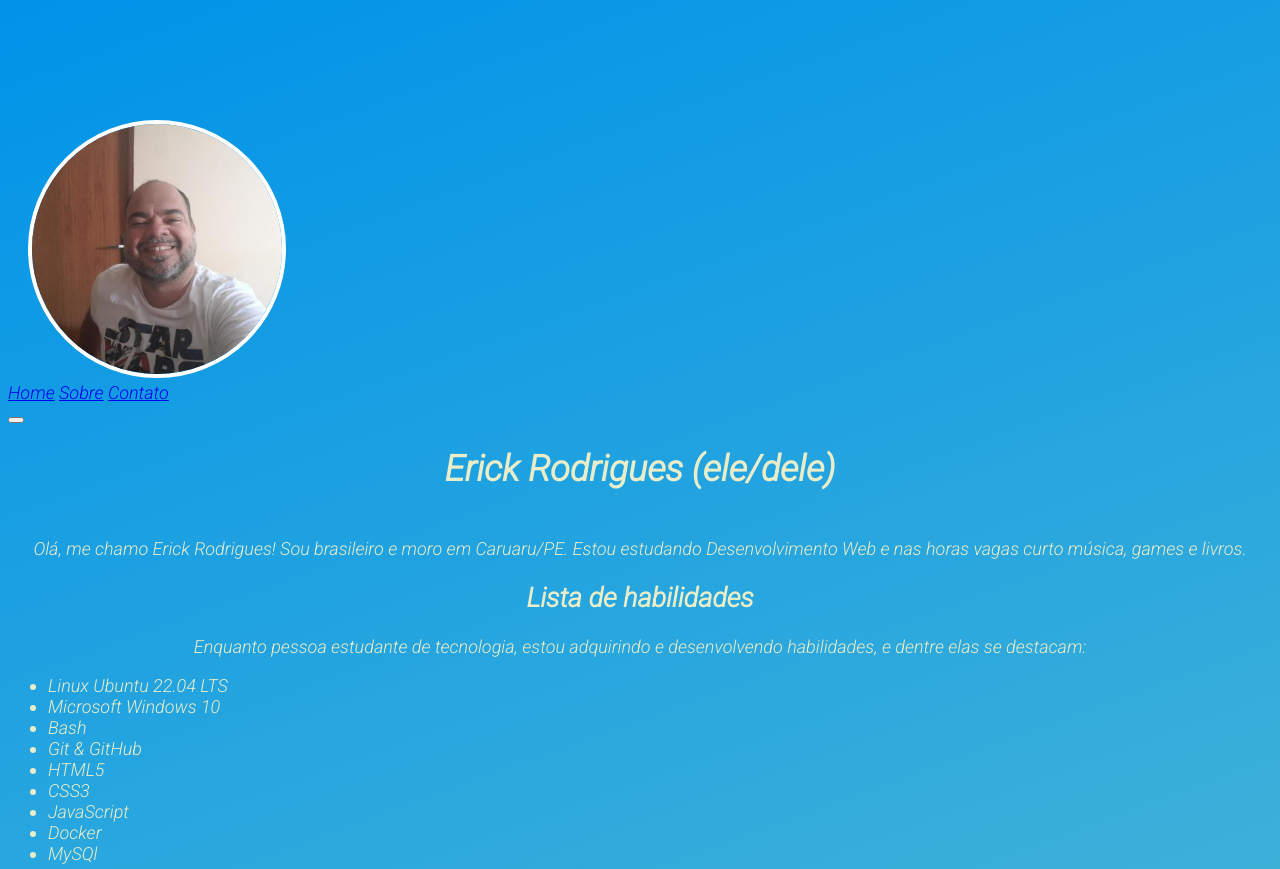
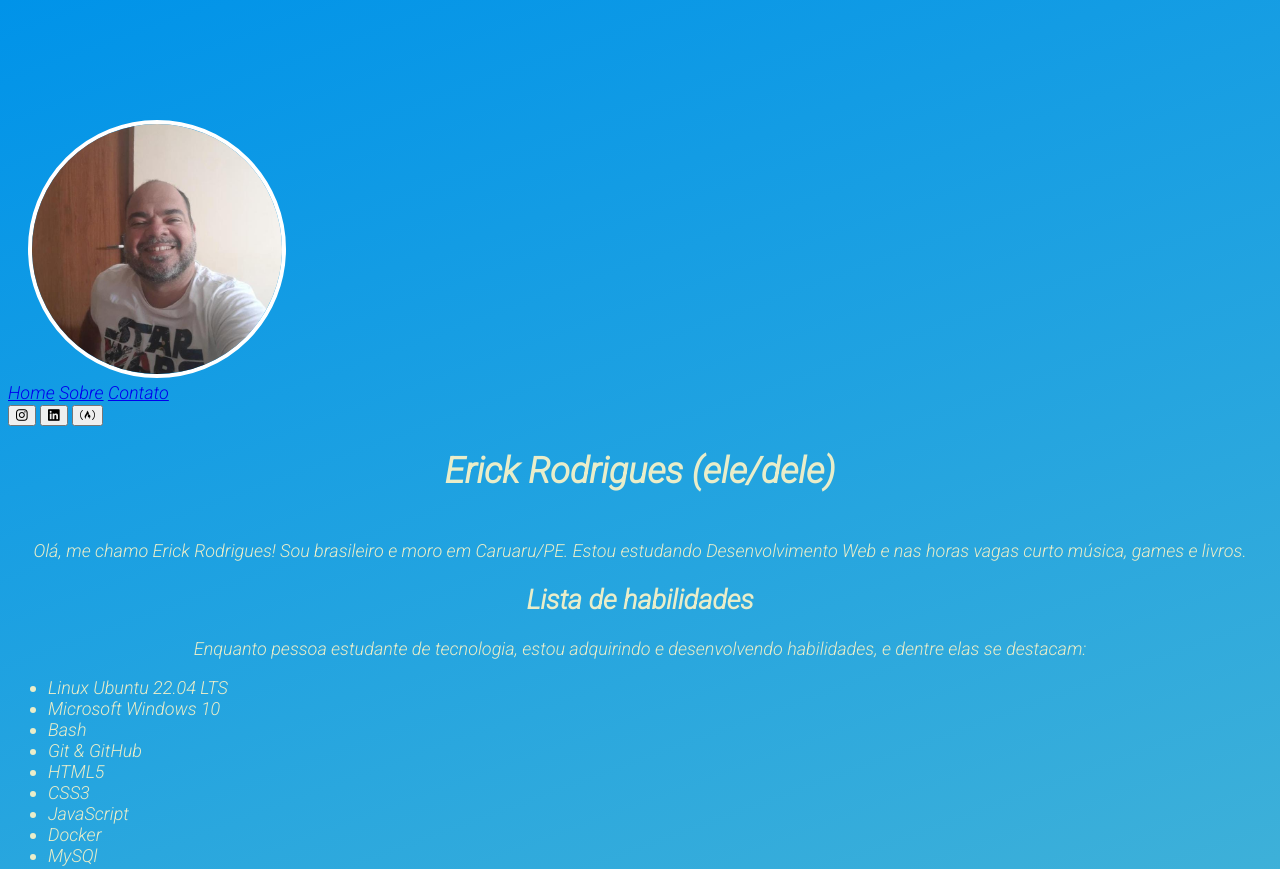
Before and after one commit to erodrigs/erodrigs.github.io, a plain HTML site: page index.html in a window 1280 px wide. Shown: the top 869 px of the page. Drawn offline with Linux system fonts and the light colour scheme.

Commit message:
criados os botoes das redes sociais

```diff
--- a/index.html
+++ b/index.html
@@ -25,7 +25,9 @@
           </nav>
         </div>
         <div class="social">
-          <button></button>
+          <button><i class="fa-brands fa-instagram"></i></button>
+          <button><i class="fa-brands fa-linkedin"></i></i></button>
+          <button><i class="fa-brands fa-free-code-camp"></i></button>
         </div>
       </div>
     </header>
```
